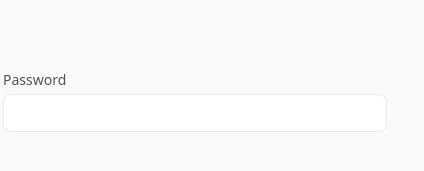
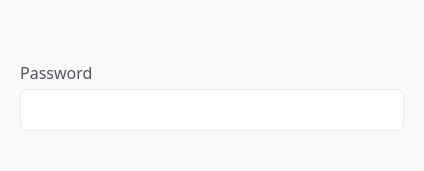
Before and after one commit to nickbreaton/pottery-hours, a SvelteKit app: page /login in a window 390 px wide. Shown: the part 241-412 px from the top of the page, 424 px wide, since content can reach past the window. Built offline with nearby package versions, Linux system fonts and the light colour scheme; what @effect/ai-openai, @effect/platform would draw is missing.

Commit message:
Tweak mobile styles on login

```diff
--- a/src/routes/login/+page.svelte
+++ b/src/routes/login/+page.svelte
@@ -1,6 +1,6 @@
-<main class="grid place-content-center h-full pb-40">
+<main class="grid place-content-center h-full p-5">
 	<form method="POST">
-		<label class="flex flex-col gap-1 text-zinc-600 text-sm">
+		<label class="flex flex-col gap-1 text-zinc-600 h-60">
 			Password
 			<input
 				type="password"
```
